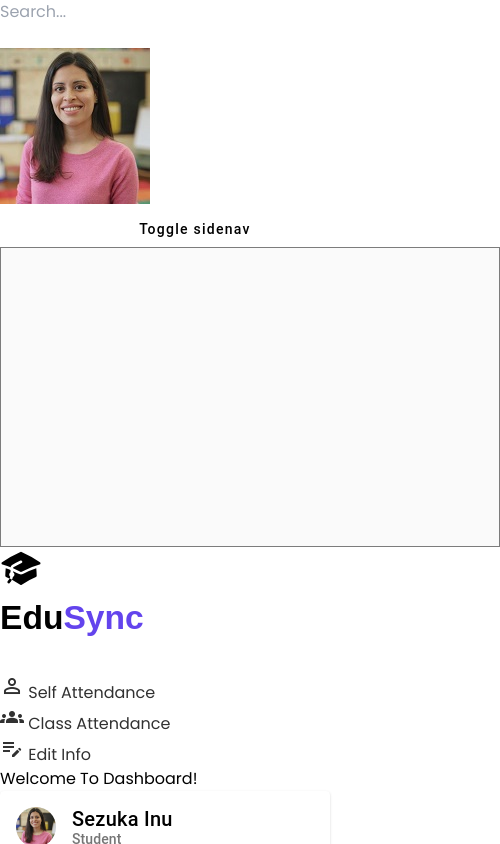
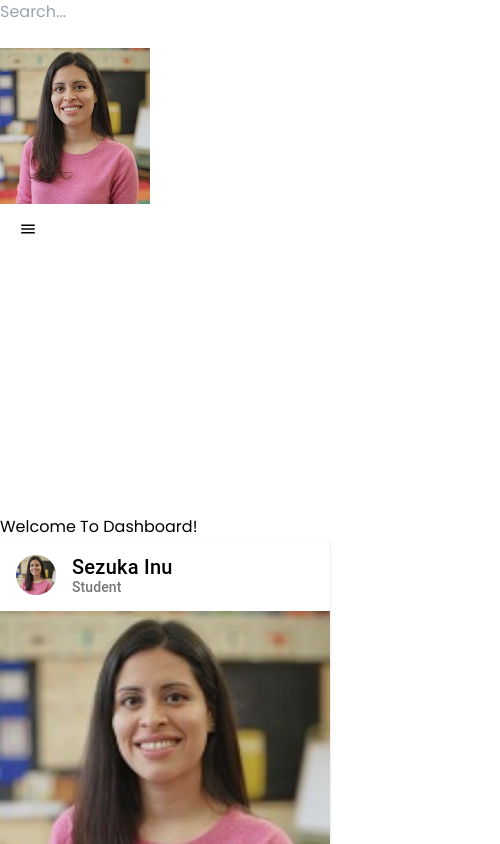
Before and after one commit to anilpaswan619/EduSync, an Angular app: page /dashboard in a window 390 px wide. Shown: the top 844 px of the page, 500 px wide, since content can reach past the window. Built offline with nearby package versions, Linux system fonts and the light colour scheme; a web font is replaced by a local one.

Commit message:
Update mobile-nav.component.html
Updated

```diff
--- a/src/app/components/left-nav/mobile-nav/mobile-nav.component.html
+++ b/src/app/components/left-nav/mobile-nav/mobile-nav.component.html
@@ -1,22 +1,17 @@
 <div>
-  <div class="example-sidenav-content">
+  <div>
     <button type="button" mat-button (click)="drawer.toggle()">
-      Toggle sidenav
+      <mat-icon
+        aria-hidden="false"
+        aria-label="Example home icon"
+        fontIcon="menu"
+      ></mat-icon>
     </button>
   </div>
-  <mat-drawer-container class="example-container" autosize>
+  <!-- <mat-drawer-container class="example-container" autosize> -->
   <mat-drawer #drawer class="example-sidenav" mode="side">
-      <p>Auto-resizing sidenav</p>
-      <p *ngIf="showFiller">Lorem, ipsum dolor sit amet consectetur.</p>
-      <button (click)="showFiller = !showFiller" mat-raised-button>
-        Toggle extra text
-      </button>
-    </mat-drawer>
-  </mat-drawer-container>
-
-  <!-- Mobile header/logo -->
     <div class="py-4 text-center">
-    <h1 class="bold-text">
+      <h1 class="bold-text flex items-center">
         <div class="svg-icon-size">
           <img src="/assets/icons/edu.svg" />
         </div>
@@ -91,4 +86,13 @@
       ></mat-icon>
       Logout
     </a>
+
+    <!-- <p *ngIf="showFiller">Lorem, ipsum dolor sit amet consectetur.</p>
+      <button (click)="showFiller = !showFiller" mat-raised-button>
+        Toggle extra text
+      </button> -->
+  </mat-drawer>
+  <!-- </mat-drawer-container> -->
+
+  <!-- Mobile header/logo -->
 </div>
```
Lines whose indentation alone changed are shown as unchanged.
